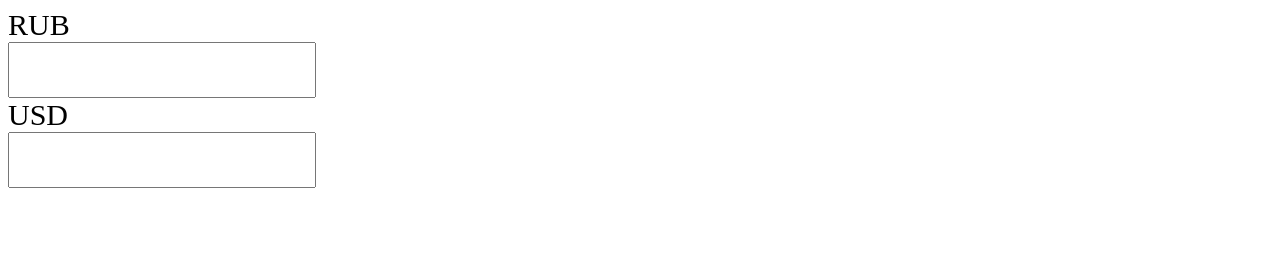
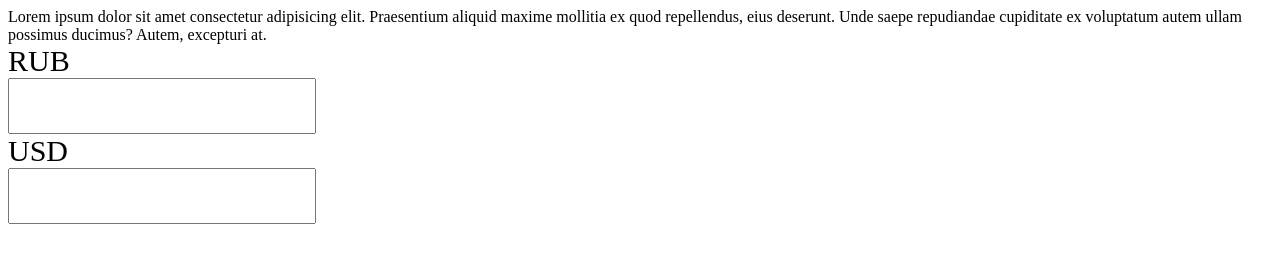
Before and after one commit to paul-frdev/git-sample, a plain HTML site: page index.html in a window 1280 px wide. Drawn offline with Linux system fonts and the light colour scheme.

Commit message:
four commit

```diff
--- a/index.html
+++ b/index.html
@@ -18,6 +18,7 @@
     </style>
 </head>
 <body>
+    <div>Lorem ipsum dolor sit amet consectetur adipisicing elit. Praesentium aliquid maxime mollitia ex quod repellendus, eius deserunt. Unde saepe repudiandae cupiditate ex voluptatum autem ullam possimus ducimus? Autem, excepturi at.</div>
     <label for="rub">RUB</label>
     <input id="rub" type="text">
     <label for="usd">USD</label>
```
